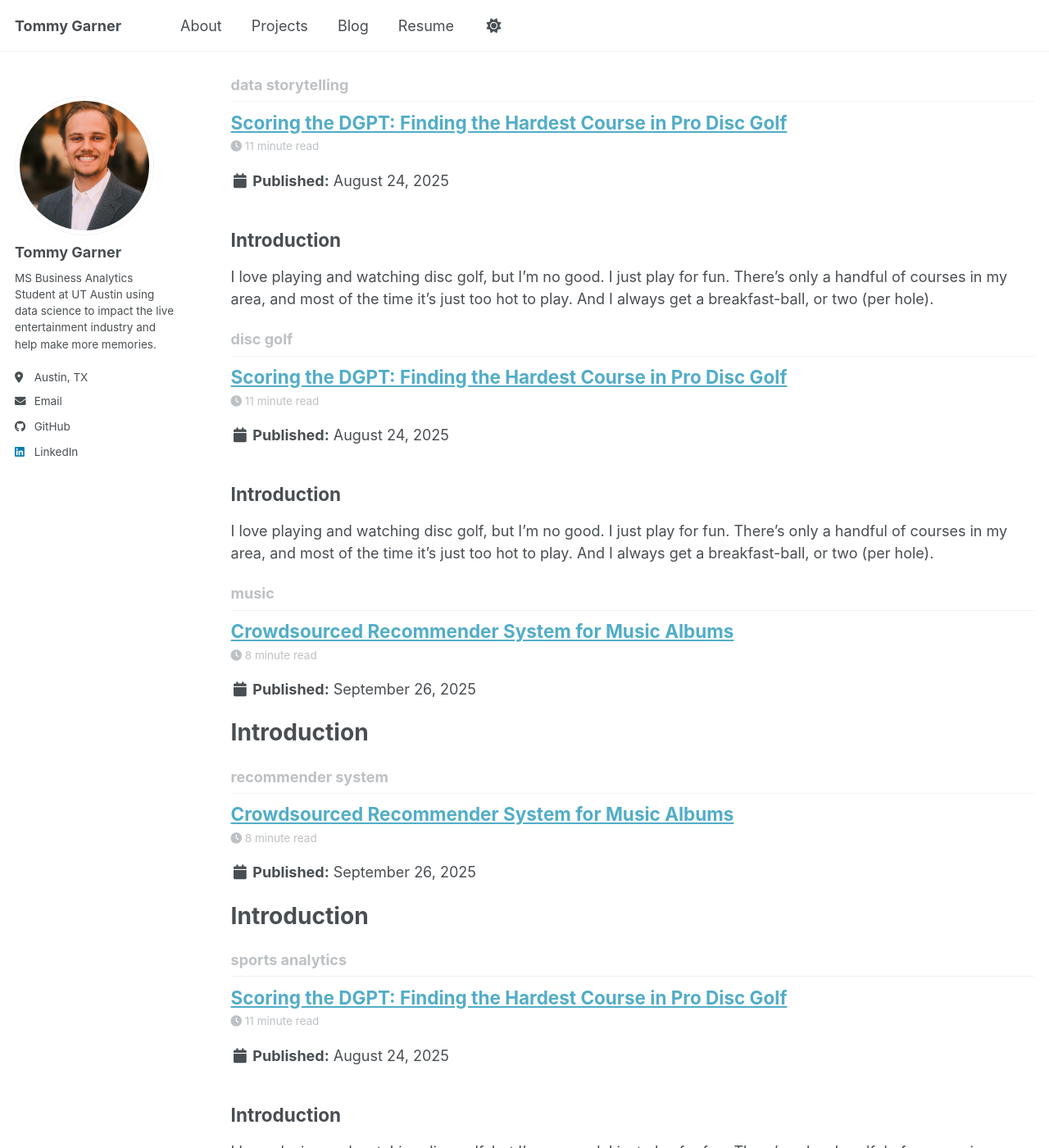
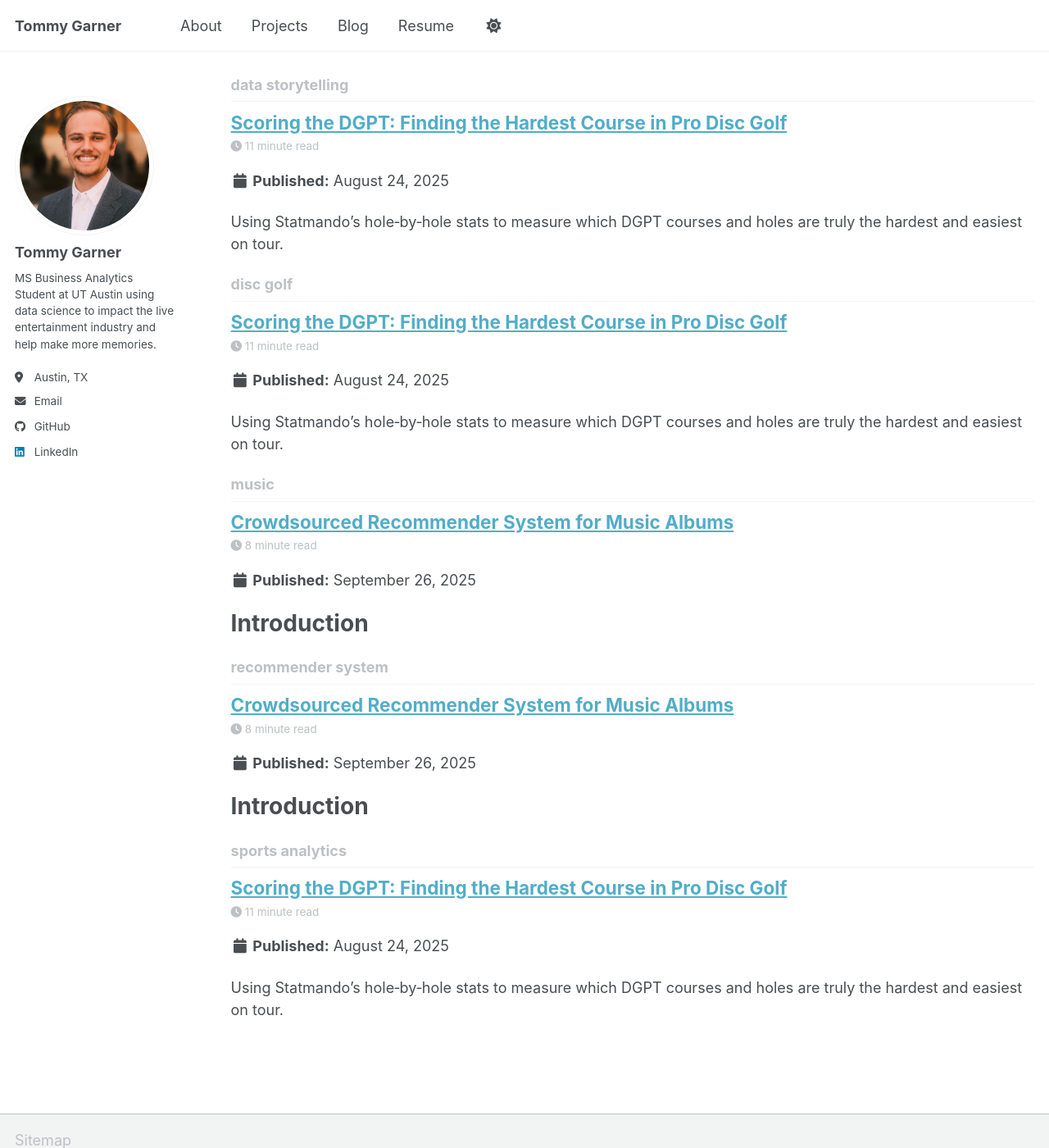
Before and after one commit to tommygarner/tommygarner.github.io, a Jekyll site: the page built from _pages/tag-archive.html, in a window 1280 px wide and 1400 px high, scrolled down 283 px. Shown: the whole window at 82% size. Built offline with Jekyll 4.4.1, drawn with Linux system fonts in a browser that asks for light colours; a script bundle is joined from its source files by our own code; library files that are not in the unit come from our copies; some of the changed text lies outside the part shown.

Commit message:
Add excerpt to scoring the DGPT post
Added an excerpt to the scoring DGPT post for clarity.

```diff
--- a/_posts/2025-08-24-scoring-the-dgpt.md
+++ b/_posts/2025-08-24-scoring-the-dgpt.md
@@ -8,6 +8,7 @@ tags:
   - disc golf
   - sports analytics
   - data storytelling
+excerpt: "Using Statmando’s hole‑by‑hole stats to measure which DGPT courses and holes are truly the hardest and easiest on tour."
 ---
 
 ## Introduction
```
